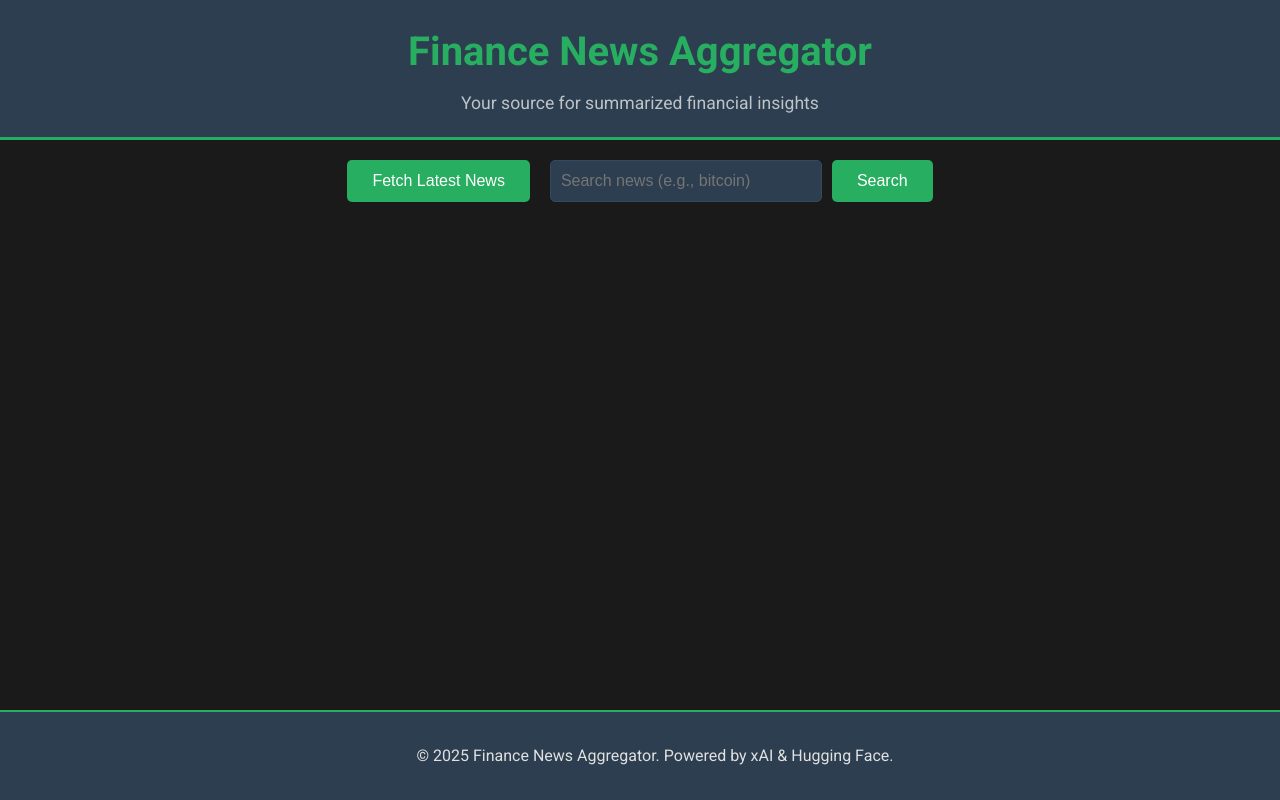
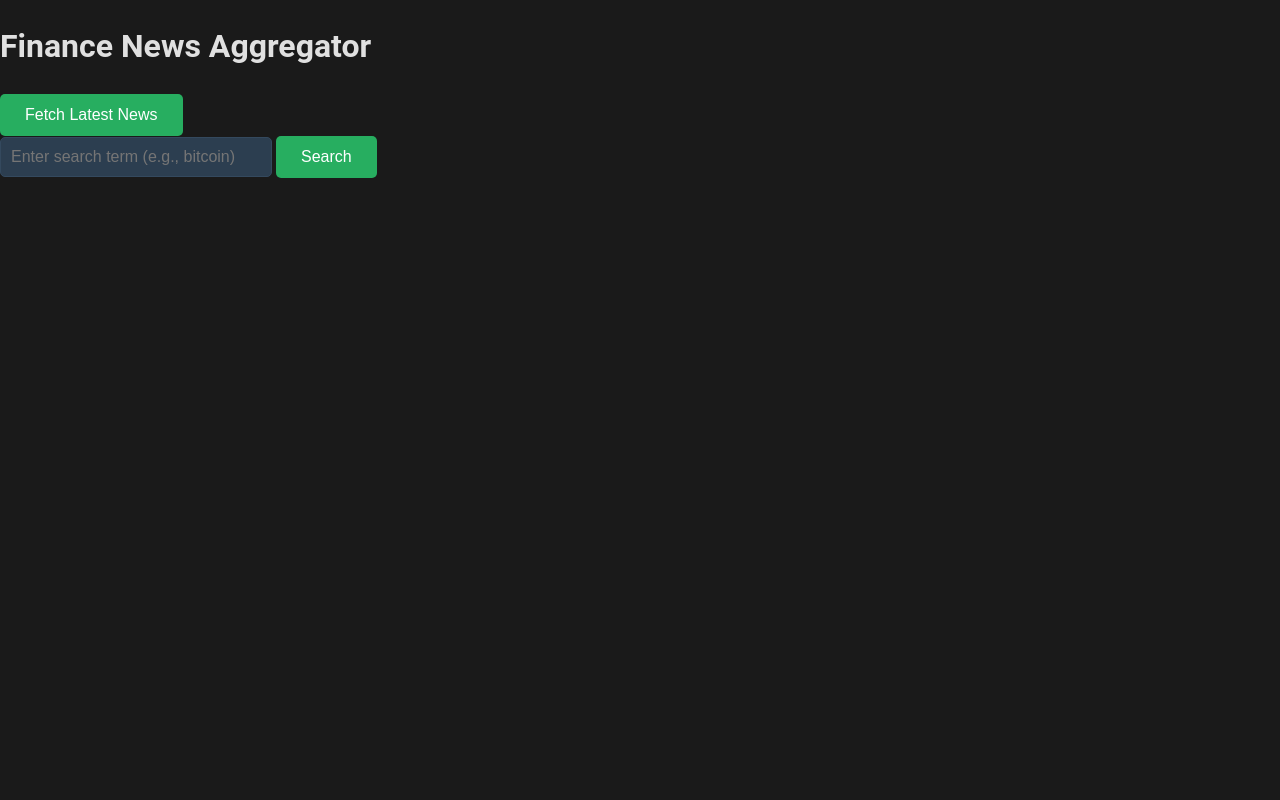
Before and after one commit to ayushjha4wd/Finance-News-Aggregator, a Flask app: page / in a window 1280 px wide. Run offline with Flask 3, Linux system fonts and the light colour scheme.

Commit message:
Update templates/index.html

```diff
--- a/templates/index.html
+++ b/templates/index.html
@@ -2,84 +2,44 @@
 <html lang="en">
 <head>
     <meta charset="UTF-8">
-         <meta name="viewport" content="width=device-width, initial-scale=1.0">
     <title>Finance News Aggregator</title>
     <link rel="stylesheet" href="/static/style.css">
-         <link href="https://fonts.googleapis.com/css2?family=Roboto:wght@400;700&display=swap" rel="stylesheet">
 </head>
 <body>
-         <header>
     <h1>Finance News Aggregator</h1>
-             <p>Your source for summarized financial insights</p>
-         </header>
-         <main>
-             <section class="controls">
-                 <button id="fetchBtn" onclick="fetchNews()">Fetch Latest News</button>
-                 <div class="search-bar">
-                     <input type="text" id="searchQuery" placeholder="Search news (e.g., bitcoin)">
-                     <button id="searchBtn" onclick="searchNews()">Search</button>
+    <button onclick="fetchNews()">Fetch Latest News</button>
+    <div>
+        <input type="text" id="searchQuery" placeholder="Enter search term (e.g., bitcoin)">
+        <button onclick="searchNews()">Search</button>
     </div>
-             </section>
-             <section id="results" class="news-container"></section>
-         </main>
-         <footer>
-             <p>© 2025 Finance News Aggregator. Powered by xAI & Hugging Face.</p>
-         </footer>
+    <div id="results"></div>
 
     <script>
         function fetchNews() {
-                 const resultsDiv = document.getElementById('results');
-                 const fetchBtn = document.getElementById('fetchBtn');
-                 fetchBtn.disabled = true;
-                 resultsDiv.innerHTML = '<p class="loading">Fetching news...</p>';
-
             fetch('/api/fetch_news')
                 .then(response => response.json())
-                     .then(data => {
-                         resultsDiv.innerHTML = `<p class="success">${data.message}</p>`;
-                         fetchBtn.disabled = false;
-                     })
-                     .catch(error => {
-                         resultsDiv.innerHTML = `<p class="error">Error: ${error.message}</p>`;
-                         fetchBtn.disabled = false;
-                     });
+                .then(data => document.getElementById('results').innerHTML = `<p>${data.message}</p>`);
         }
 
         function searchNews() {
-                 const query = document.getElementById('searchQuery').value.trim();
-                 const resultsDiv = document.getElementById('results');
-                 const searchBtn = document.getElementById('searchBtn');
-                 if (!query) {
-                     resultsDiv.innerHTML = '<p class="error">Please enter a search term.</p>';
-                     return;
-                 }
-
-                 searchBtn.disabled = true;
-                 resultsDiv.innerHTML = '<p class="loading">Searching...</p>';
-
+            const query = document.getElementById('searchQuery').value;
             fetch(`/api/search?query=${encodeURIComponent(query)}`)
                 .then(response => response.json())
                 .then(data => {
                     let html = '';
                     if (data.message) {
-                             html = `<p class="info">${data.message}</p>`;
+                        html = `<p>${data.message}</p>`;
                     } else {
                         data.forEach(item => {
-                                 html += `
-                                     <div class="news-item">
+                            html += `<div class="news-item">
                                 <h3>${item.title}</h3>
-                                         <p class="category">${item.category}</p>
+                                <p><strong>Category:</strong> ${item.category}</p>
                                 <p>${item.summary}</p>
-                                         <a href="${item.url}" target="_blank" class="read-more">Read Full Article</a>
+                                <a href="${item.url}" target="_blank">Read More</a>
                             </div>`;
                         });
                     }
-                         resultsDiv.innerHTML = html;
-                         searchBtn.disabled = false;
-                     })
-                     .catch(error => {
-                         resultsDiv.innerHTML = `<p class="error">Error: ${error.message}</p>`;
-                         searchBtn.disabled = false;
+                    document.getElementById('results').innerHTML = html;
                 });
         }
     </script>
```
Lines whose indentation alone changed are shown as unchanged.
